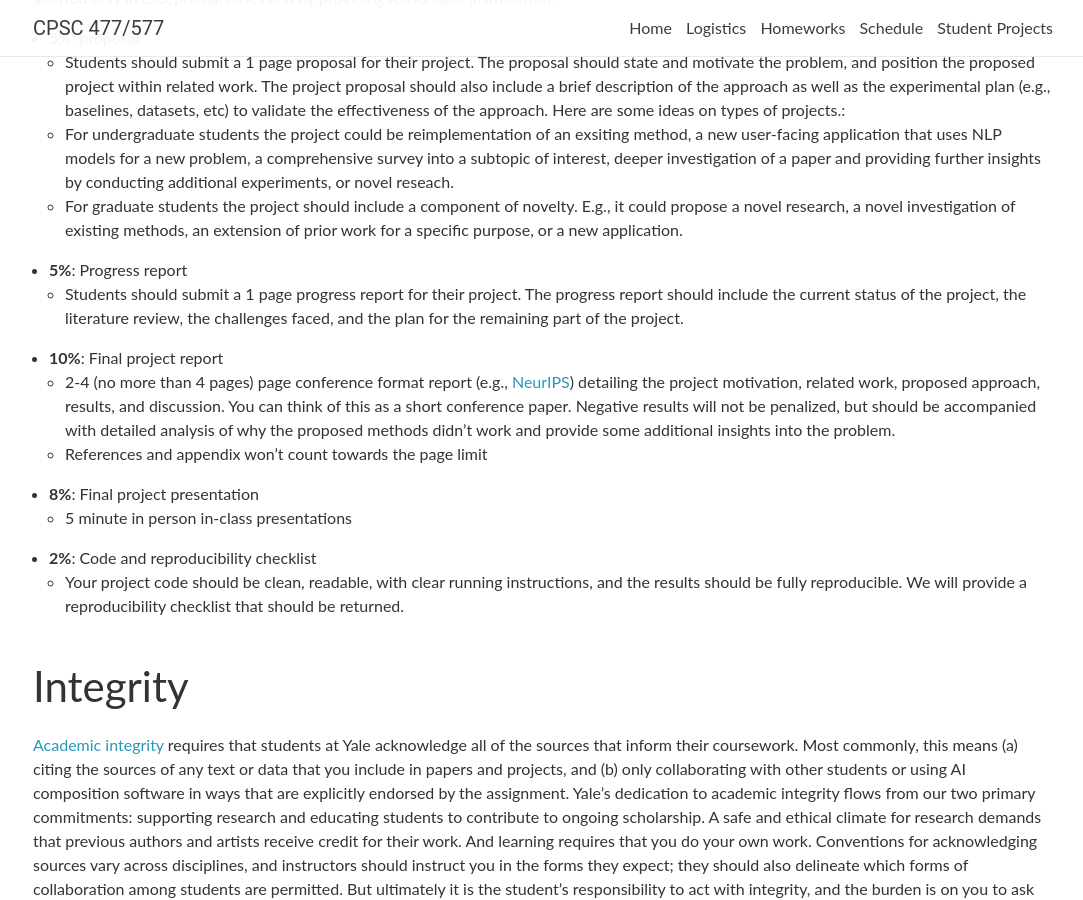
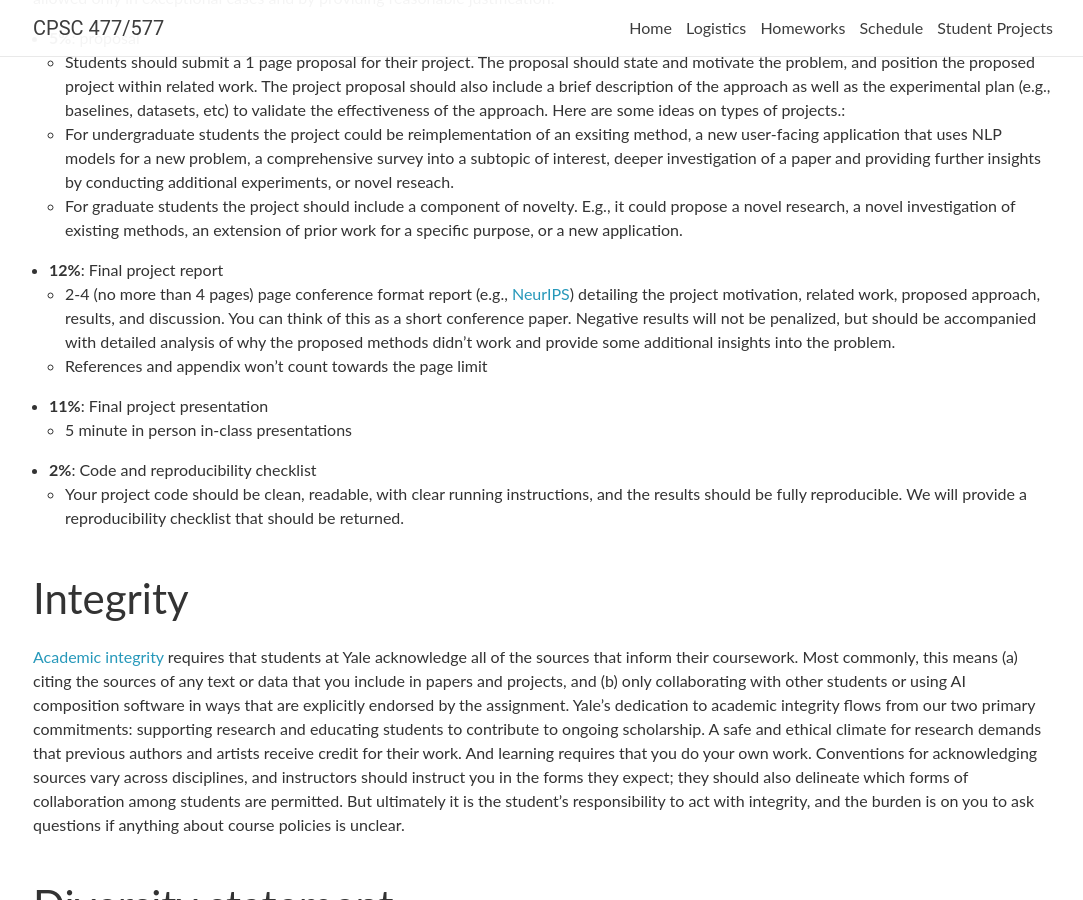
Before and after one commit to yale-nlp/cpsc477, a Jekyll site: the page built from _pages/logistics.md, in a window 1280 px wide and 900 px high, scrolled down 2937 px. Shown: the whole window, without its empty margins (97-1180 px from the left). Built offline with Jekyll 4.4.1, drawn with Linux system fonts in a browser that asks for light colours; nearby versions of some CDN libraries; comment, search, counter and statistics services are not loaded.

Commit message:
Update logistics.md

```diff
--- a/_pages/logistics.md
+++ b/_pages/logistics.md
@@ -110,14 +110,11 @@ If you don't choose a team you will be randomly assigned a team mate. Invidiual
     -   For undergraduate students the project could be reimplementation of an exsiting method,  a new user-facing application that uses NLP models for a new problem, a comprehensive survey into a subtopic of interest, deeper investigation of a paper and providing further insights by conducting additional experiments, or novel reseach.
     -   For graduate students the project should include a component of novelty. E.g., it could propose a novel research, a novel investigation of existing methods, an extension of prior work for a specific purpose, or a new application.
 
-- **5%**: Progress report
-    -   Students should submit a 1 page progress report for their project. The progress report should include the current status of the project, the literature review, the challenges faced, and the plan for the remaining part of the project.
-
--   **10%**: Final project report
+-   **12%**: Final project report
     -   2-4 (no more than 4 pages) page conference format report (e.g., [NeurIPS](https://www.overleaf.com/latex/templates/neurips-2023/vstgtvjwgdng)) detailing the project motivation, related work, proposed approach, results, and discussion. You can think of this as a short conference paper. Negative results will not be penalized, but should be accompanied with detailed analysis of why the proposed methods didn't work and provide some additional insights into the problem.
     -   References and appendix won't count towards the page limit
 
--   **8%**: Final project presentation
+-   **11%**: Final project presentation
     -  5 minute in person in-class presentations
 
 -   **2%**: Code and reproducibility checklist
```
